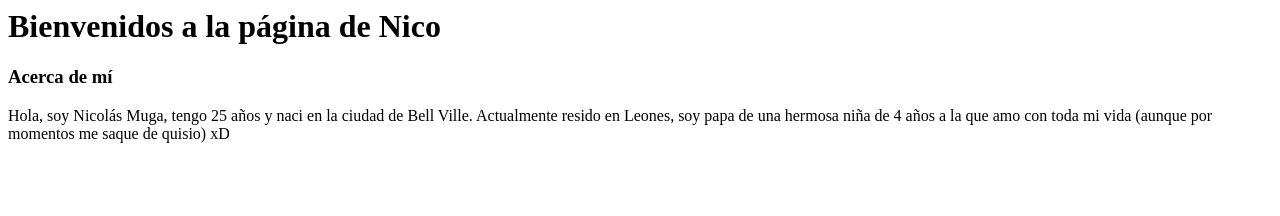
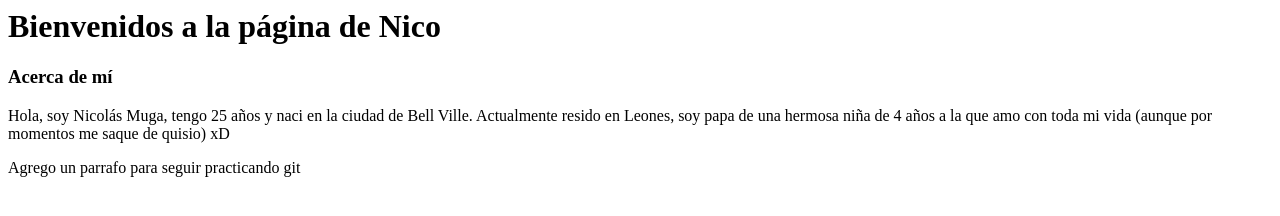
Before and after one commit to NicoMuga0811/MiPropiaPagina, a plain HTML site: page index.html in a window 1280 px wide. Drawn offline with Linux system fonts and the light colour scheme.

Commit message:
Agrego un parrafo

```diff
--- a/index.html
+++ b/index.html
@@ -10,5 +10,8 @@
             Actualmente resido en Leones, soy papa de una hermosa niña de 4 años a la que amo con toda mi vida (aunque por momentos me saque de quisio) xD
         </p>
      </div>
+     <div>
+        <p>Agrego un parrafo para seguir practicando git</p>
+     </div>
 </body>
 </html>
```
